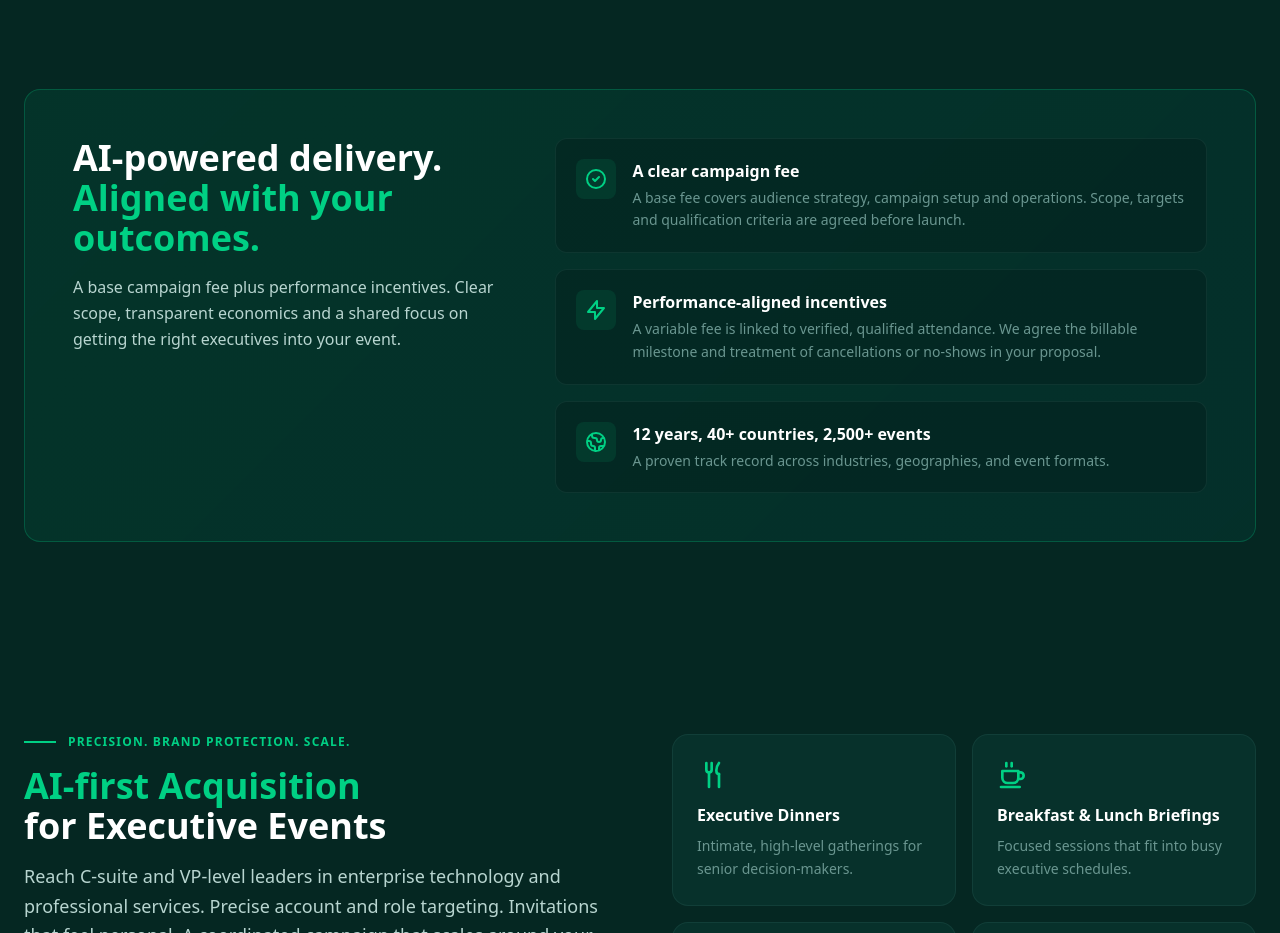
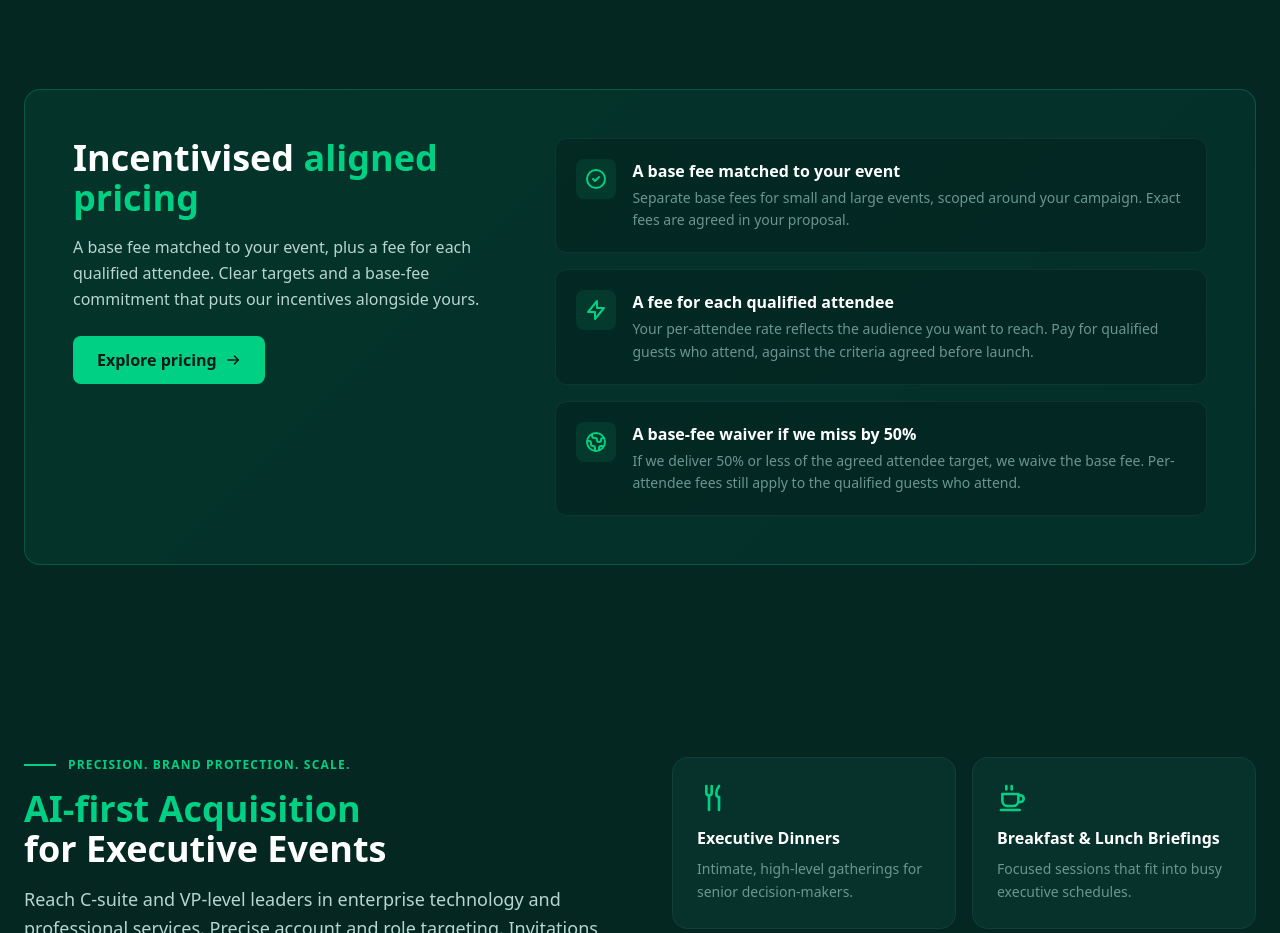
Before and after one commit to ortusclub/apexstrategy, a Next.js app: page /ai-first-hpage in a window 1280 px wide. Shown: the part 2560-3493 px from the top of the page. Built offline with nearby package versions, Linux system fonts and the light colour scheme; no server answers.

Commit message:
Add aligned pricing page with event-size fees and target waiver

```diff
--- a/src/app/ai-first-hpage/_components/NoWinNoFee.tsx
+++ b/src/app/ai-first-hpage/_components/NoWinNoFee.tsx
@@ -1,3 +1,6 @@
+import Link from "next/link";
+import { ArrowRightIcon } from "@/components/icons";
+
 export default function NoWinNoFee() {
   const points = [
     {
@@ -6,8 +9,8 @@ export default function NoWinNoFee() {
           <path strokeLinecap="round" strokeLinejoin="round" strokeWidth={2} d="M9 12l2 2 4-4m6 2a9 9 0 11-18 0 9 9 0 0118 0z" />
         </svg>
       ),
-      title: "A clear campaign fee",
-      desc: "A base fee covers audience strategy, campaign setup and operations. Scope, targets and qualification criteria are agreed before launch.",
+      title: "A base fee matched to your event",
+      desc: "Separate base fees for small and large events, scoped around your campaign. Exact fees are agreed in your proposal.",
     },
     {
       icon: (
@@ -15,8 +18,8 @@ export default function NoWinNoFee() {
           <path strokeLinecap="round" strokeLinejoin="round" strokeWidth={2} d="M13 10V3L4 14h7v7l9-11h-7z" />
         </svg>
       ),
-      title: "Performance-aligned incentives",
-      desc: "A variable fee is linked to verified, qualified attendance. We agree the billable milestone and treatment of cancellations or no-shows in your proposal.",
+      title: "A fee for each qualified attendee",
+      desc: "Your per-attendee rate reflects the audience you want to reach. Pay for qualified guests who attend, against the criteria agreed before launch.",
     },
     {
       icon: (
@@ -24,27 +27,27 @@ export default function NoWinNoFee() {
           <path strokeLinecap="round" strokeLinejoin="round" strokeWidth={2} d="M3.055 11H5a2 2 0 012 2v1a2 2 0 002 2 2 2 0 012 2v2.945M8 3.935V5.5A2.5 2.5 0 0010.5 8h.5a2 2 0 012 2 2 2 0 104 0 2 2 0 012-2h1.064M15 20.488V18a2 2 0 012-2h3.064M21 12a9 9 0 11-18 0 9 9 0 0118 0z" />
         </svg>
       ),
-      title: "12 years, 40+ countries, 2,500+ events",
-      desc: "A proven track record across industries, geographies, and event formats.",
+      title: "A base-fee waiver if we miss by 50%",
+      desc: "If we deliver 50% or less of the agreed attendee target, we waive the base fee. Per-attendee fees still apply to the qualified guests who attend.",
     },
   ];
 
   return (
-    <section className="py-24 bg-bg-secondary">
+    <section id="pricing" className="py-24 bg-bg-secondary">
       <div className="max-w-7xl mx-auto px-6">
         <div className="green-gradient-card rounded-2xl p-8 md:p-12">
           <div className="grid lg:grid-cols-[1fr_1.5fr] gap-12 items-start">
             {/* Left */}
             <div className="reveal">
               <h2 className="text-3xl md:text-4xl font-bold mb-4">
-                AI-powered delivery.{" "}
-                <span className="text-accent">Aligned with your outcomes.</span>
+                <Link href="/pricing" className="hover:underline">Incentivised <span className="text-accent">aligned pricing</span></Link>
               </h2>
               <p className="text-text-light leading-relaxed">
-                A base campaign fee plus performance incentives. Clear scope,
-                transparent economics and a shared focus on getting the
-                right executives into your event.
+                A base fee matched to your event, plus a fee for each qualified
+                attendee. Clear targets and a base-fee commitment that
+                puts our incentives alongside yours.
               </p>
+              <Link href="/pricing" className="inline-flex items-center gap-2 mt-6 bg-accent hover:bg-accent-hover text-bg-primary font-semibold px-6 py-3 rounded-lg transition-colors">Explore pricing <ArrowRightIcon className="w-4 h-4" /></Link>
             </div>
 
             {/* Right - 3 point cards */}
--- /dev/null
+++ b/src/app/pricing/page.tsx
@@ -0,0 +1,75 @@
+import type { Metadata } from "next";
+import Link from "next/link";
+import Navbar from "@/components/Navbar";
+import Footer from "@/components/Footer";
+import BookACallLink from "@/components/BookACallLink";
+import { ArrowRightIcon, CheckIcon } from "@/components/icons";
+
+const description = "A base fee matched to your event size, plus a fee for each qualified attendee. If we deliver 50% or less of the agreed target, we waive the base fee.";
+export const metadata: Metadata = {
+  title: "Incentivised aligned pricing",
+  description,
+  alternates: { canonical: "/pricing" },
+  openGraph: { title: "Incentivised aligned pricing | Apex Strategy", description, url: "/pricing" },
+  twitter: { title: "Incentivised aligned pricing | Apex Strategy", description },
+};
+
+const plans = [
+  { name: "Small events", description: "Focused rooms. Carefully selected executives.", examples: "Executive dinners, roundtables and intimate briefings.", items: ["A base fee scoped for a smaller event", "Audience research and campaign setup", "Personalised outreach and guest management", "A fee for each qualified attendee"] },
+  { name: "Large events", description: "More seats. The same focus on audience quality.", examples: "Conferences, summits and larger executive programmes.", items: ["A base fee scoped for a larger campaign", "Audience strategy across your target segments", "Coordinated outreach and campaign management", "A fee for each qualified attendee"] },
+];
+
+export default function PricingPage() {
+  return (
+    <>
+      <Navbar />
+      <main id="main-content">
+        <section className="pt-32 pb-16 hero-grid-bg">
+          <div className="max-w-4xl mx-auto px-6 text-center">
+            <Link href="/ai-first-hpage" className="inline-flex text-accent text-sm mb-8 hover:underline">← AI-first delegate acquisition</Link>
+            <p className="text-accent text-xs font-semibold tracking-widest uppercase mb-5">Clear fees. Shared outcomes.</p>
+            <h1 className="text-4xl md:text-5xl font-bold leading-tight mb-6">Incentivised <span className="gradient-text">aligned pricing</span></h1>
+            <p className="text-text-light text-lg leading-relaxed max-w-2xl mx-auto">A base fee for the campaign. A fee for each qualified attendee. And a base-fee waiver if we fall short of your agreed target by 50% or more.</p>
+          </div>
+        </section>
+
+        <section className="py-16 bg-bg-secondary" aria-labelledby="event-size-heading">
+          <div className="max-w-6xl mx-auto px-6">
+            <h2 id="event-size-heading" className="text-3xl font-bold text-center mb-4">Start with your event size.</h2>
+            <p className="text-text-light text-center max-w-2xl mx-auto mb-10">We quote the base fee and attendee rate around your event, audience and campaign scope. Exact fees are agreed in your proposal.</p>
+            <div className="grid md:grid-cols-2 gap-6">
+              {plans.map(plan => <article key={plan.name} className="bg-bg-card border border-border rounded-2xl p-8 md:p-10">
+                <h3 className="text-2xl font-semibold mb-3">{plan.name}</h3>
+                <p className="text-accent-secondary mb-2">{plan.description}</p>
+                <p className="text-text-muted text-sm leading-relaxed mb-8">{plan.examples}</p>
+                <div className="border-y border-border py-6 mb-7"><p className="text-2xl font-semibold text-accent">Base fee + per attendee</p><p className="text-text-light text-sm mt-2">Quoted to match your brief</p></div>
+                <ul className="space-y-4 mb-8">{plan.items.map(item => <li className="flex items-start gap-3 text-text-light text-sm" key={item}><CheckIcon className="w-5 h-5 text-accent shrink-0" /><span>{item}</span></li>)}</ul>
+                <BookACallLink className="inline-flex items-center justify-center gap-2 w-full bg-accent hover:bg-accent-hover text-bg-primary font-semibold px-6 py-3.5 rounded-lg transition-colors">Discuss your event <ArrowRightIcon className="w-4 h-4" /></BookACallLink>
+              </article>)}
+            </div>
+          </div>
+        </section>
+
+        <section className="py-20"><div className="max-w-6xl mx-auto px-6 grid lg:grid-cols-2 gap-12 items-start">
+          <div><p className="text-accent text-xs font-semibold tracking-widest uppercase mb-4">The attendee fee</p><h2 className="text-3xl md:text-4xl font-bold mb-5">Priced for the people<br />you want in the room.</h2><p className="text-text-light leading-relaxed">The per-attendee rate reflects your target audience: the accounts, roles, seniority, markets and qualification criteria in your brief. We agree the rate and attendee target before the campaign starts.</p></div>
+          <div className="bg-bg-card border border-border rounded-2xl p-8"><h3 className="text-xl font-semibold mb-5">What counts as a qualified attendee?</h3><ul className="space-y-4 text-text-light leading-relaxed"><li>Meets the account, role and seniority criteria agreed in your brief.</li><li>Attends your event, with attendance verified against the agreed process.</li><li>Counts towards the agreed campaign target. An invitation or registration alone is not attendance.</li></ul></div>
+        </div></section>
+
+        <section className="py-20 bg-bg-secondary"><div className="max-w-6xl mx-auto px-6"><div className="green-gradient-card rounded-2xl p-8 md:p-12 grid lg:grid-cols-2 gap-12">
+          <div><p className="text-accent text-xs font-semibold tracking-widest uppercase mb-4">Our base-fee commitment</p><h2 className="text-3xl md:text-4xl font-bold mb-5">Miss the target by 50%?<br /><span className="text-accent">We waive the base fee.</span></h2><p className="text-text-light leading-relaxed">If we deliver 50% or less of the agreed qualified-attendee target, the base fee is waived. You still pay the agreed per-attendee fee for the qualified guests who attend.</p></div>
+          <div className="bg-bg-primary/50 border border-border rounded-xl p-6"><h3 className="font-semibold text-xl mb-5">An example with a target of 50</h3><dl className="space-y-5"><div><dt className="text-accent font-semibold">25 qualified attendees or fewer</dt><dd className="text-text-light text-sm leading-relaxed mt-1">Base fee waived. Per-attendee fees apply to the qualified guests who attend.</dd></div><div className="border-t border-border pt-5"><dt className="text-white font-semibold">26–50 qualified attendees</dt><dd className="text-text-light text-sm leading-relaxed mt-1">Base fee applies, plus the agreed fee for each qualified attendee.</dd></div></dl><p className="text-text-muted text-xs leading-relaxed mt-6">Illustrative attendee target, not a fixed package or attendance guarantee. Your proposal sets the actual target and fees.</p></div>
+        </div></div></section>
+
+        <section className="py-20"><div className="max-w-4xl mx-auto px-6"><h2 className="text-3xl font-bold mb-8">Agreed before we begin.</h2><div className="grid sm:grid-cols-2 gap-8">{[
+          ["Your target and audience", "The attendee target, qualification criteria and audience scope are recorded in your proposal."],
+          ["Your campaign fees", "Your event-size base fee and target-audience attendee rate are confirmed before launch."],
+          ["Your attendance record", "We agree how attendance is verified and how the base-fee waiver is applied if the threshold is reached."],
+          ["Your event capacity", "We discuss capacity and the commercial terms for any attendance above target as part of your proposal."],
+        ].map(([title, text]) => <div key={title}><h3 className="text-lg font-semibold mb-3">{title}</h3><p className="text-text-light text-sm leading-relaxed">{text}</p></div>)}</div></div></section>
+
+        <section className="py-20 bg-bg-secondary cta-gradient-bg border-t border-border"><div className="max-w-3xl mx-auto px-6 text-center"><h2 className="text-3xl md:text-4xl font-bold mb-5">Let’s put a plan behind your target.</h2><p className="text-text-light text-lg leading-relaxed mb-8">Tell us about your event and ideal audience. We’ll scope the campaign, agree the target and give you a clear quote.</p><BookACallLink className="inline-flex items-center gap-2 bg-accent hover:bg-accent-hover text-bg-primary font-semibold px-8 py-3.5 rounded-lg transition-colors">Discuss pricing <ArrowRightIcon className="w-4 h-4" /></BookACallLink></div></section>
+      </main>
+      <Footer description="AI-first delegate acquisition for executive events. Incentivised aligned pricing." />
+    </>
+  );
+}
--- a/src/app/sitemap.ts
+++ b/src/app/sitemap.ts
@@ -14,6 +14,12 @@ export default function sitemap(): MetadataRoute.Sitemap {
     },
     {
       url: `${SITE_URL}/ai-first-hpage`,
+      lastModified,
+      changeFrequency: "monthly",
+      priority: 0.8,
+    },
+    {
+      url: `${SITE_URL}/pricing`,
       lastModified,
       changeFrequency: "monthly",
       priority: 0.8,
```
